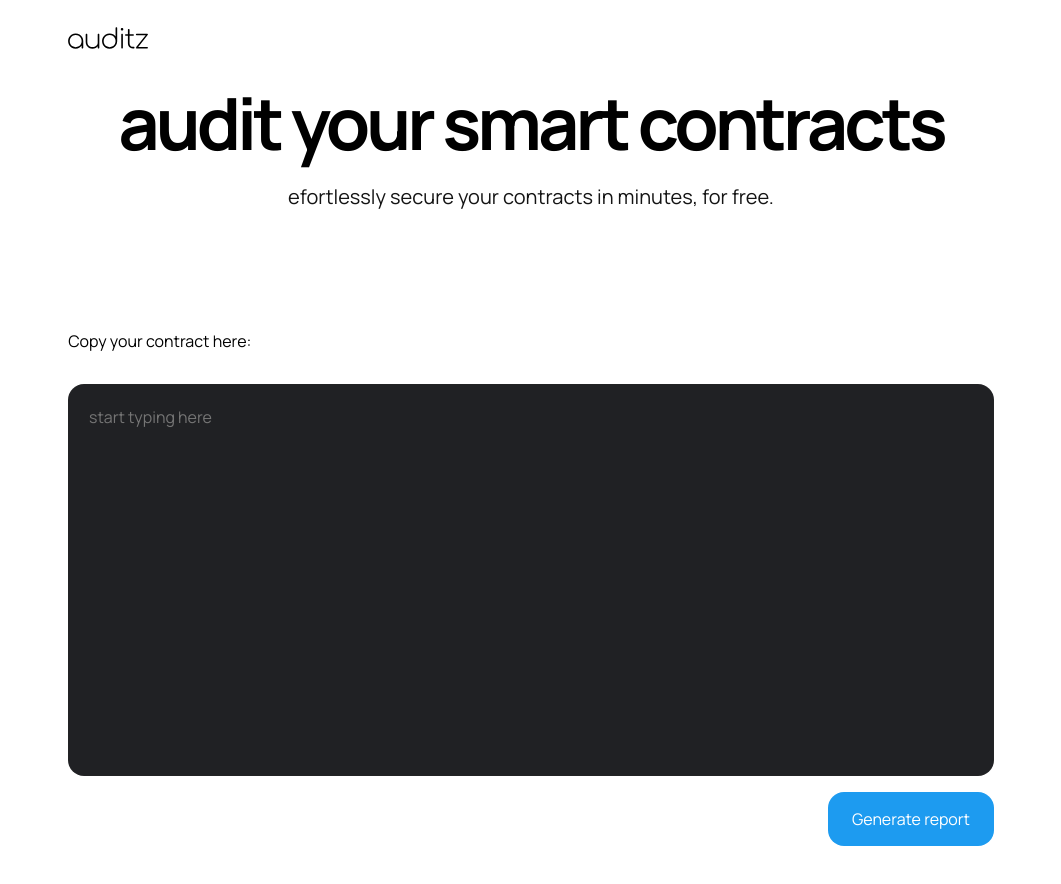
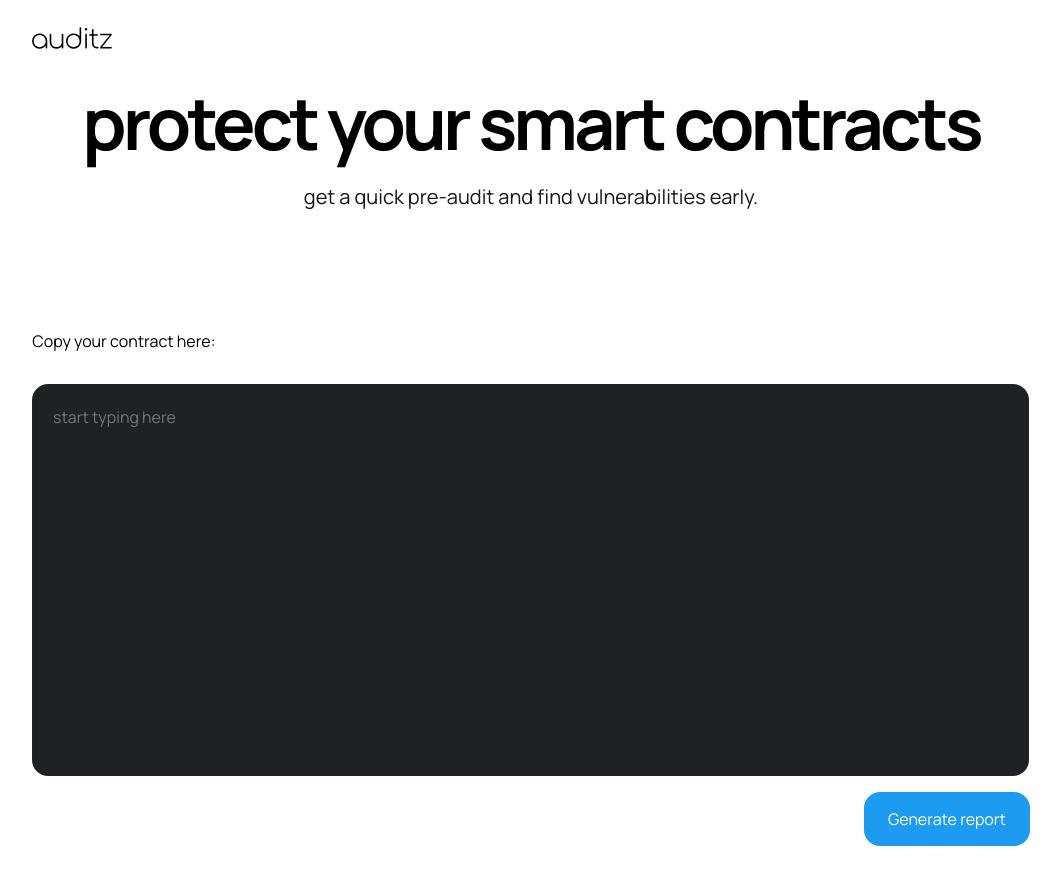
Before and after one commit to ginogf/auditz-app, a Next.js app: page / in a window 1280 px wide. Shown: the top 884 px of the page, without its empty margins (159-1220 px from the left). Built offline with nearby package versions, Linux system fonts and the light colour scheme.

Commit message:
latest update

```diff
--- a/pages/index.tsx
+++ b/pages/index.tsx
@@ -48,10 +48,10 @@ export default function Home() {
       <div className="container">
         <div className="header">
           <div className="header-title">
-            <h1>audit your smart contracts</h1>
+            <h1>protect your smart contracts</h1>
           </div>
           <div className="header-subtitle">
-            <h2>efortlessly secure your contracts in minutes, for free.</h2>
+            <h2>get a quick pre-audit and find vulnerabilities early.</h2>
           </div>
           <br />
         </div>
```
